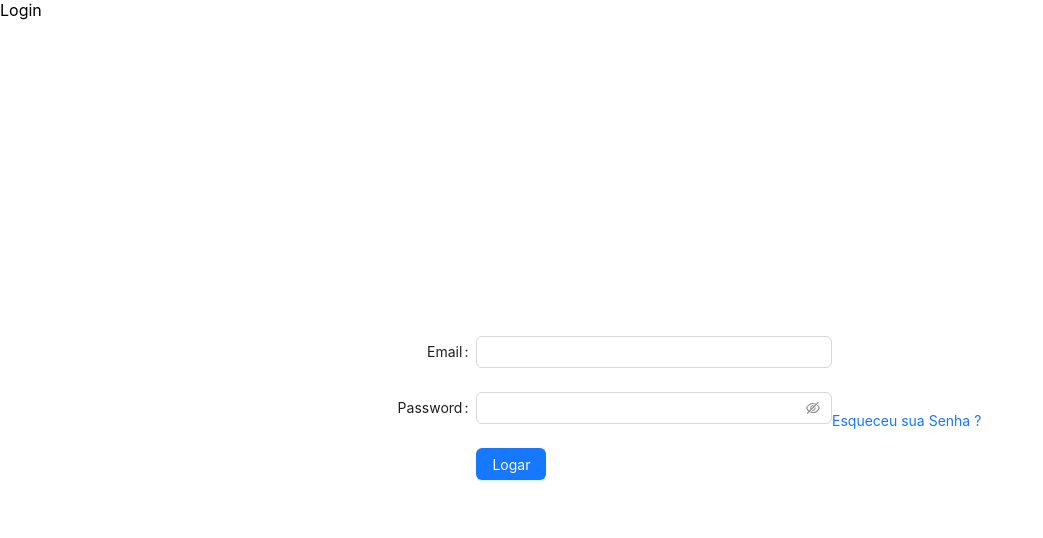
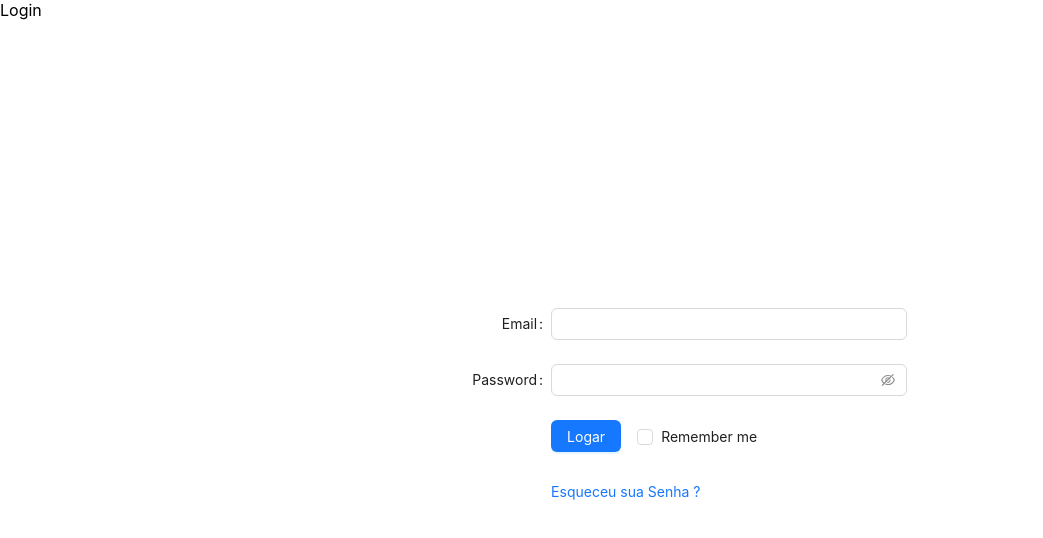
Before and after one commit to gustavomejia-dev/react_com_laravel, a React (Create React App) app in the folder frontend/: page /login in a window 1280 px wide. Shown: the top 538 px of the page, without its empty margins (0-1043 px from the left). Built offline with nearby package versions, Linux system fonts and the light colour scheme.

Commit message:
feat: criando o checkbox para lembrar o login do usuario e direcionar para a parte do sistema de usuarios logados

```diff
--- a/frontend/src/pages/Login/Login.tsx
+++ b/frontend/src/pages/Login/Login.tsx
@@ -1,5 +1,5 @@
 
-import { DatePicker, Row, Col, Form, Input, Button, message, Space } from 'antd';
+import { DatePicker, Row, Col, Form, Input, Button, message, Space, Checkbox } from 'antd';
 import { useApi } from '../../hooks/useApi';
 import { AuthContext } from '../../context/Auth/AuthContext';
 import React, { useContext, useEffect, useState } from 'react'
@@ -8,6 +8,7 @@ import { Link, Navigate, useNavigate } from 'react-router-dom';
 import { Notification } from '../../components/Notification';
 import Private from '../Private/Private';
 import ForgetPassword from '../../components/Password/ForgetPassword';
+import Item from 'antd/es/list/Item';
 function Login() {
 
     // const [theme, toggleTheme] = useContext(AuthContext);
@@ -88,23 +89,22 @@ function Login() {
 
                     </Form.Item>
 
-                    <Form.Item wrapperCol={{offset:8, span:16}}>
+                    <Form.Item wrapperCol={{offset:8, span:16}} >
                         <Button  type='primary' htmlType='submit'>Logar</Button>
+                        <Checkbox style={{paddingLeft: '1rem'}}>Remember me</Checkbox>
                     </Form.Item>
+
+                     <Form.Item wrapperCol={{offset:8, span:16}}>
+                         <Link to={""} style={{textAlign:'center', alignItems:'center'}}  onClick={teste}>
+                                Esqueceu sua Senha ?
+                         </Link>
+                    </Form.Item>
+
+
 
                 </Form>
                 <ForgetPassword isOpen={showModal} setModalOpen={() => setShowModal(!showModal)}/>
             </Col>
-            <Space >
-
-
-
-
-
-                <Link to={""} style={{textAlign:'center', alignItems:'center'}}  onClick={teste}>
-                        Esqueceu sua Senha ?
-                </Link>
-            </Space>
 
 
 
```
